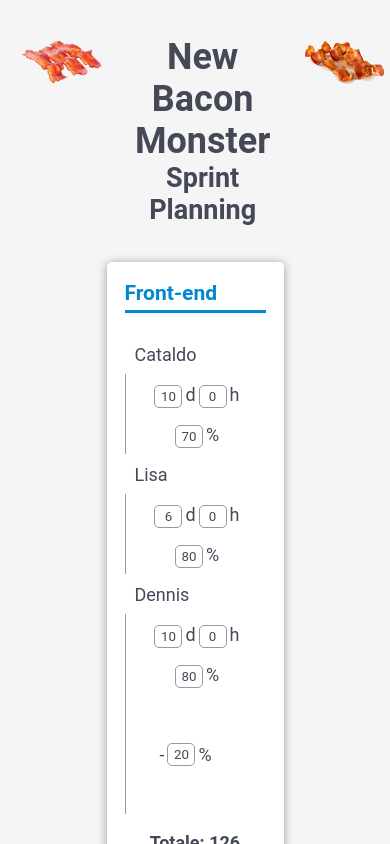
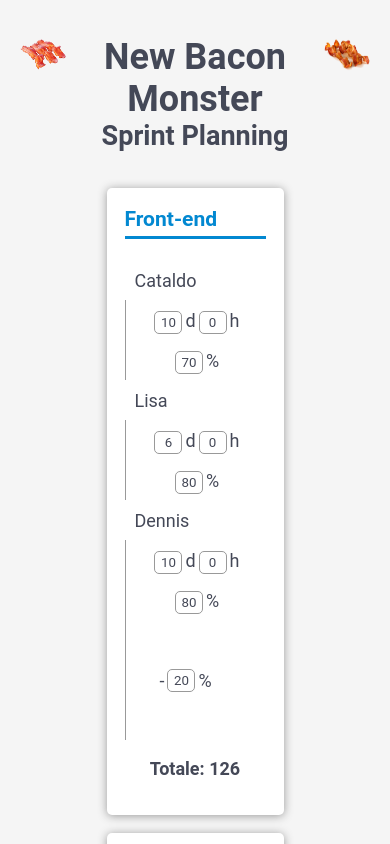
Before and after one commit to lisaparma/ScrambledEggs-SprintPlanning, a React (Create React App) app: page / in a window 390 px wide. Shown: the top 844 px of the page. Built offline with nearby package versions, Linux system fonts and the light colour scheme.

Commit message:
Adjust for Safari

```diff
--- a/src/style/App.scss
+++ b/src/style/App.scss
@@ -29,6 +29,7 @@ html, body, #root {
 
     img {
       margin: 0 1em;
+      height: 70px;
       width: 100px;
     }
   }
@@ -146,7 +147,8 @@ html, body, #root {
 @media only screen and (max-width: 640px) {
   .heading {
     img {
-      height: 50px;
+      height: 35px !important;
+      width: 50px !important;
     }
   }
   .tableHeader {
```
